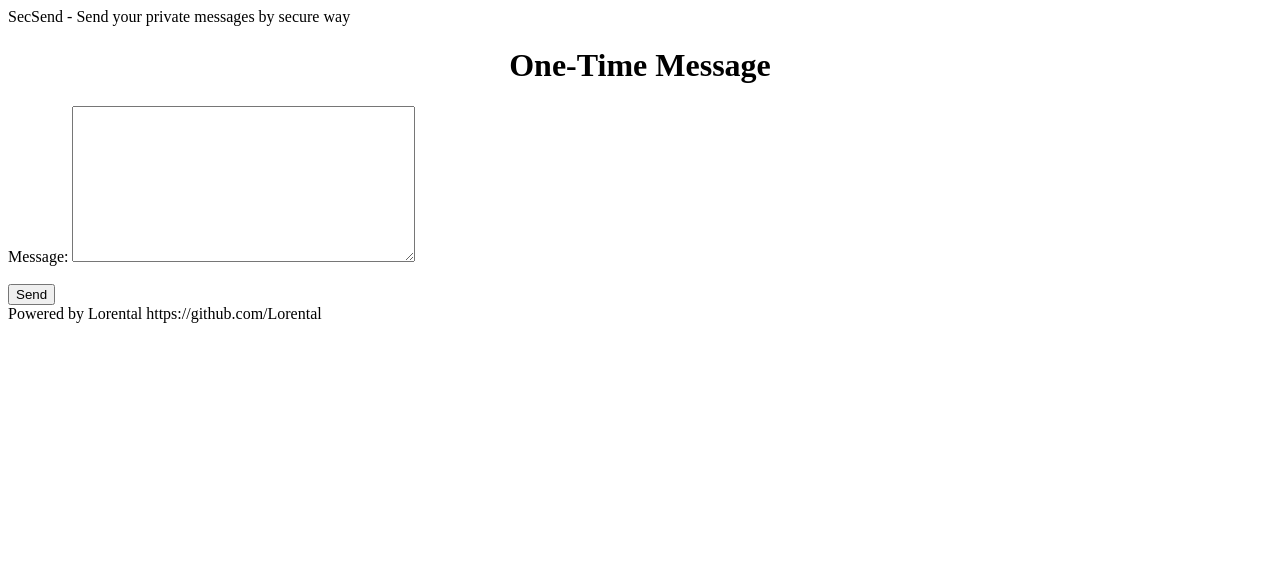
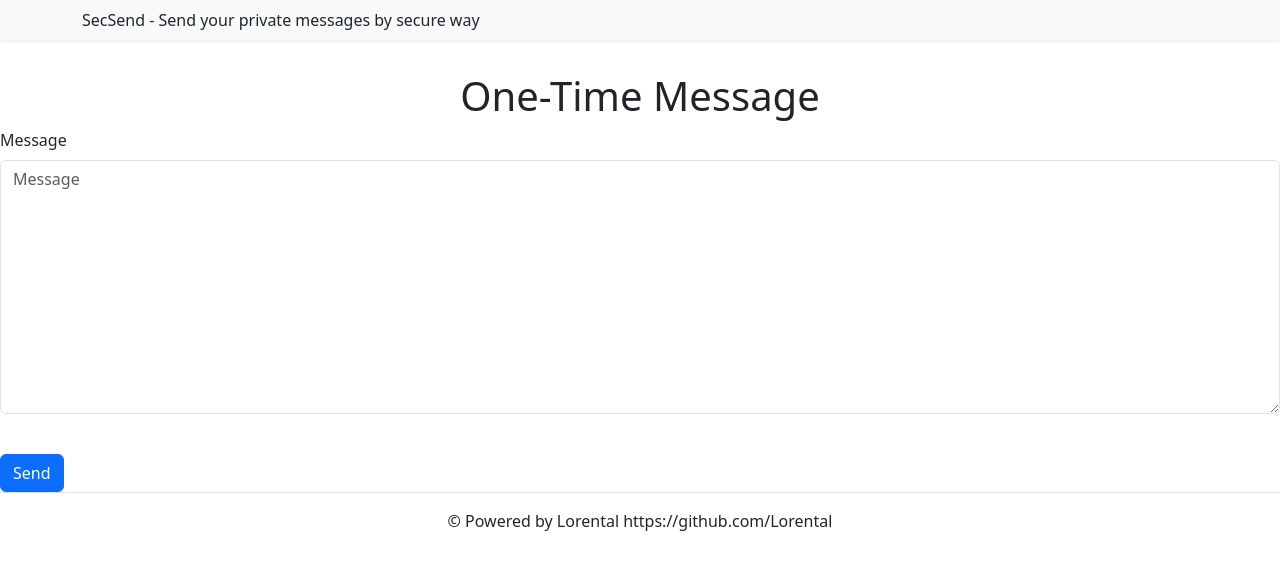
Before and after one commit to Lorental/secsend, a Django app: page / in a window 1280 px wide. Shown: the top 570 px of the page. Run offline with Django 4.2, Linux system fonts and the light colour scheme; some libraries are stand-ins or nearby versions.

Commit message:
added bootstrap for more usability, source ip savings and return buttons

```diff
--- a/secsend/message/models.py
+++ b/secsend/message/models.py
@@ -12,7 +12,11 @@ class BaseModel(models.Model):
 
 class Message(BaseModel):
     identificator = models.TextField('Identificator', null=False, blank=False)
-    message = models.TextField('Message', null=True, blank=False)
+    message = models.TextField(null=True, blank=False)
+    source_ip = models.TextField('Source IP',
+                                 null=False,
+                                 blank=False,
+                                 default='Unknown')
 
     def __str__(self) -> str:
         return self.identificator
--- a/secsend/message/views.py
+++ b/secsend/message/views.py
@@ -21,9 +21,15 @@ def save_message(request):
         message = messageform.save(commit=False)
         hashline = str.encode('current' + str(random.randint(0, 4096)) +
                               datetime.now().strftime('%Y-%m-%d %H:%M:%S.%fZ'))
-        # доделать хэширование
         message.identificator = hashlib.sha256(hashline).hexdigest()
+        message.source_ip = str(request.META['REMOTE_ADDR'])
         message.save()
+        if request.is_secure():
+            prefix = 'https://'
+        else:
+            prefix = 'http://'
+        message.identificator = (prefix + request.get_host() + "/message/" +
+                                 message.identificator)
     context = {'identificator': message.identificator}
     template_name = 'message/link_page.html'
     return render(request, template_name, context)
--- a/secsend/secsend/settings.py
+++ b/secsend/secsend/settings.py
@@ -38,6 +38,7 @@ INSTALLED_APPS = [
     'django.contrib.messages',
     'django.contrib.staticfiles',
     'message.apps.MessageConfig',
+    'django_bootstrap5',
 ]
 
 MIDDLEWARE = [
--- a/secsend/templates/base.html
+++ b/secsend/templates/base.html
@@ -1,15 +1,22 @@
 <!DOCTYPE html>
 <html lang="ru">
     <head>
-        SecSend - Send your private messages by secure way
+        {% include "includes/header.html" %}
     </head>
+    <br>
+    <br>
     <body>
+        <br>
         <main>
-            <!-- Using for content blocks -->
-            {% block content %} Error( {% endblock %}
+            <div>
+                {% load django_bootstrap5 %}
+                {% bootstrap_css %}
+                <!-- Using for content blocks -->
+                {% block content %} Error( {% endblock %}
+            </div>
         </main>
         <footer>
-            Powered by Lorental https://github.com/Lorental
+            {% include "includes/footer.html" %}
         </footer>
     </body>
 </html>
--- /dev/null
+++ b/secsend/templates/includes/footer.html
@@ -0,0 +1,3 @@
+<footer class="border-top text-center py-3">
+    <p>© Powered by Lorental https://github.com/Lorental</p>
+</footer>
--- /dev/null
+++ b/secsend/templates/includes/header.html
@@ -0,0 +1,7 @@
+<header>
+    <nav class="navbar navbar-expand-lg navbar-light bg-light fixed-top shadow-sm">
+      <div class="container">
+        SecSend - Send your private messages by secure way
+      </div>
+    </nav>
+  </header>
--- a/secsend/templates/message/index.html
+++ b/secsend/templates/message/index.html
@@ -1,19 +1,20 @@
 <!-- index.html -->
 {% extends "base.html" %}
+{% load django_bootstrap5 %}
 {% block content %}
-{% csrf_token %}
 <form action="{% url 'message:save_message' %}" method="post">
+    {% csrf_token %}
     <div class="row">
-        <div class="col-md-12">
+        <div class="col-mg-12">
                 <h1 align='center'>One-Time Message</h1>
-            <div class="form_send">
-                    {{ form }}
-            </div>
+            <div class="col-mg-9">
+                    {% bootstrap_form form %}
+            </div class="col text-center">
                 <br>
-            <div class="button_style_second">
-                <input type="submit" value="Send">
+                {% bootstrap_button button_type="submit" content="Send" class="btn btn-default"%}
             </div>
         </div>
     </div>
+</form>
 
 {% endblock %}
--- a/secsend/templates/message/link_page.html
+++ b/secsend/templates/message/link_page.html
@@ -1,9 +1,15 @@
 <!-- index.html -->
 {% extends "base.html" %}
+{% load django_bootstrap5 %}
 {% block content %}
 <form>
     <label> Your link is here: </label>
+    <br>
+    <br>
     {{ identificator }}
+    <br>
+    <br>
 </form>
+<a type="button" class="btn btn-primary btn-sm btn-round" href="{% url 'message:show_index' %}" name="Send another message">Send another message</a>
 
 {% endblock %}
```
Also changed, not shown: secsend/templates/message/show_message.html (+11 -2 lines), secsend/message/migrations/0003_message_source_ip_alter_message_message.py (added), secsend/message/migrations/0004_remove_message_source_ip.py (added), secsend/message/migrations/0005_message_source_ip.py (added).
